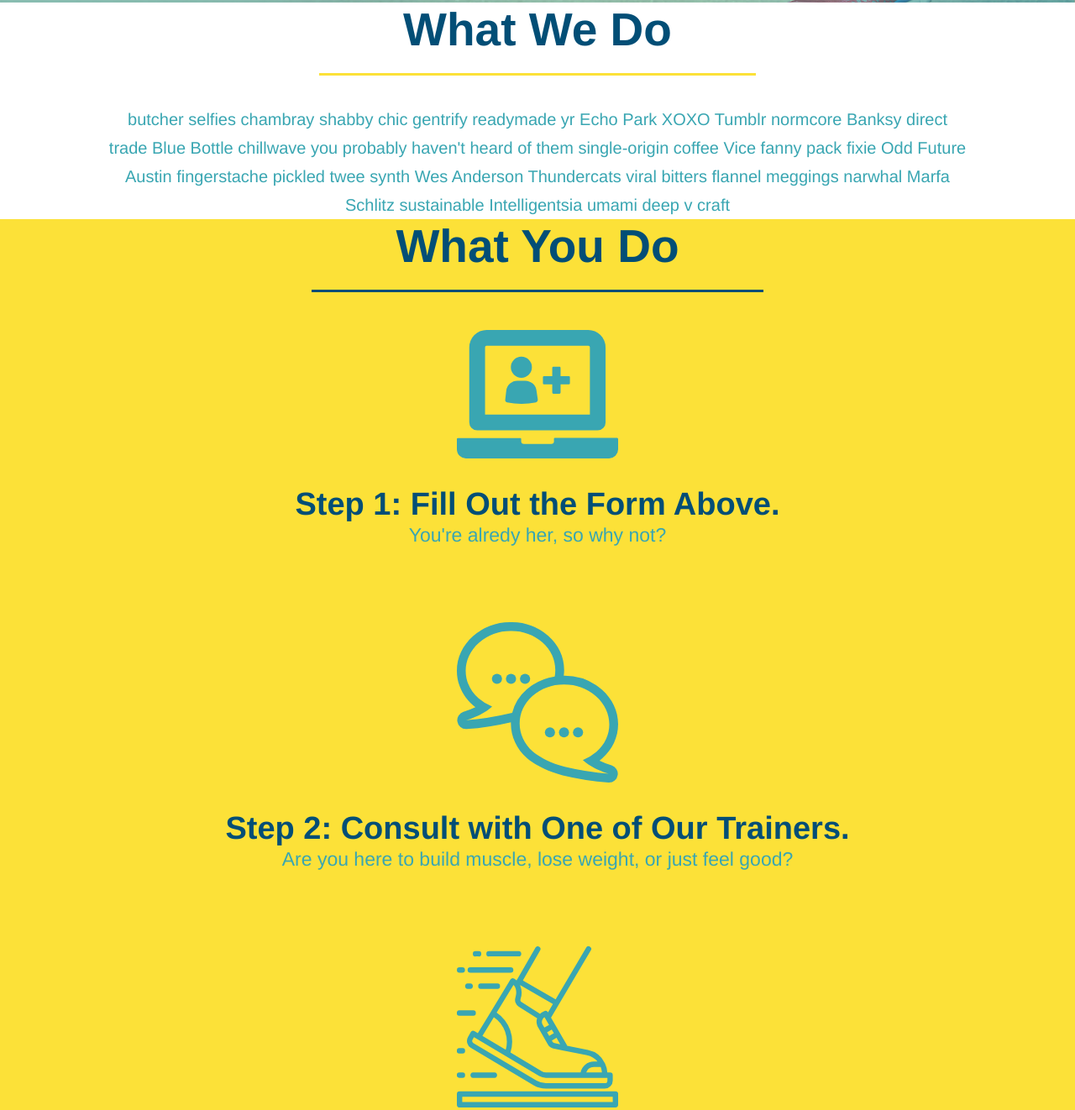
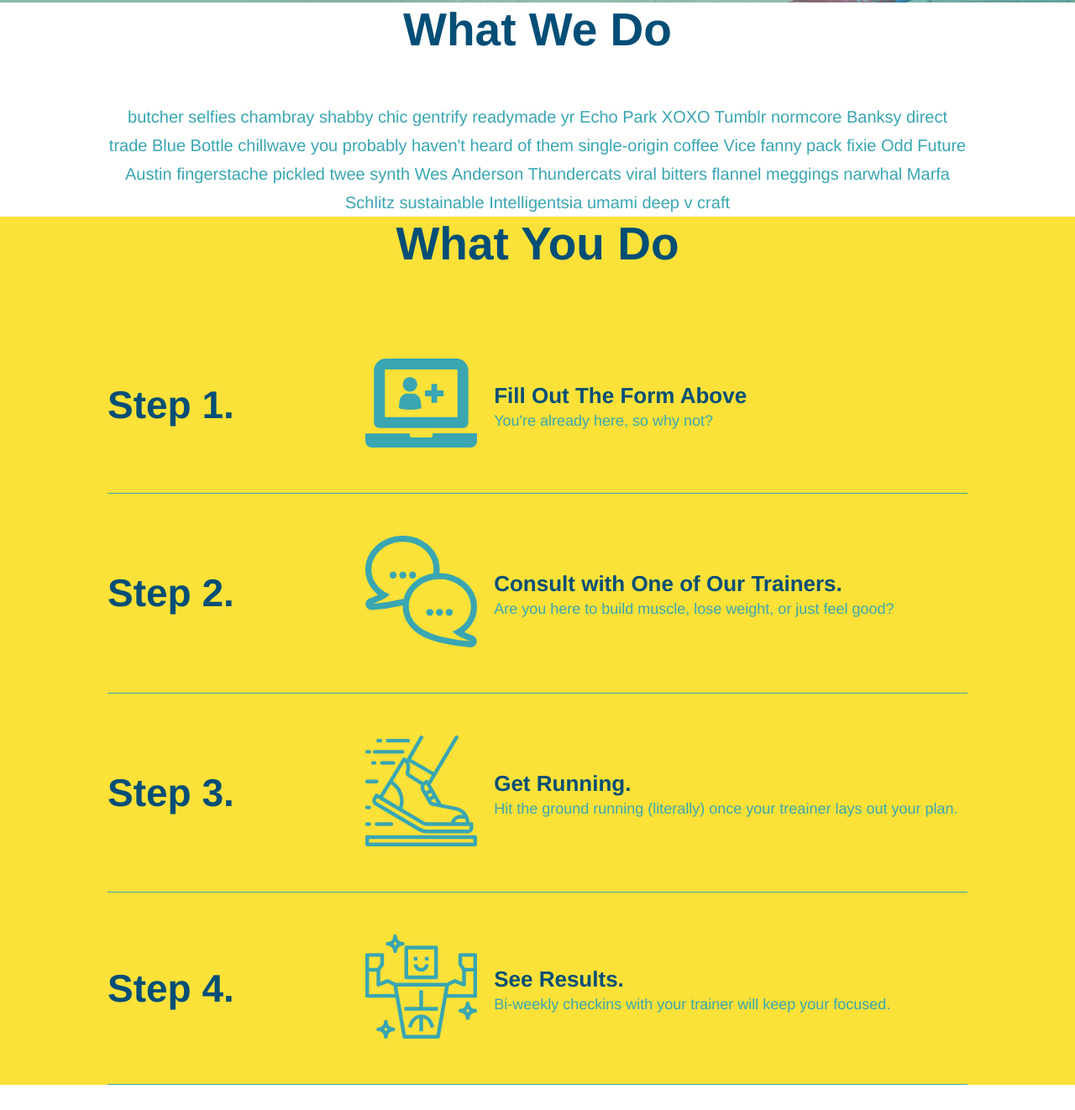
Before and after one commit to moniquemeas/RunBuddy1, a plain HTML site: page index.html in a window 1280 px wide. Shown: the part 456-1778 px from the top of the page at 84% size. Drawn offline with Linux system fonts and the light colour scheme.

Commit message:
add flexbox to the steps

```diff
--- a/assets/css/style.css
+++ b/assets/css/style.css
@@ -137,9 +137,7 @@ footer a {
 
 }
 /* Hero Styles End */
-.intro{
-    text-align: center;
-}
+
 .intro p{
     line-height: 1.7;
     color: #39a6b2;
@@ -147,18 +145,20 @@ footer a {
     font-size: 20px;
     /* add this alongside your other declaration */
     margin: 0 auto;
+    text-align: center;
 }
 .steps{
-    text-align: center;
+
     background: #fce138;
 }
 .section-title{
     font-size:  55px;
     color: #024e76;
-    margin-bottom: 35px;
-    padding: 0 100px 20px 100px;
-    display: inline-block;
-    border-bottom: 3px solid;
+    padding-bottom: 20px;
+    text-align: center;
+    margin: 0 auto 35px auto;
+    width: 50%
+
 }
 .primary-border{
     border-color: #fce138;
@@ -166,28 +166,52 @@ footer a {
 .secondary-boder{
     border-color: #39a6b2;
 }
-.steps div{
-    margin-bottom: 80px;
+
+
+
+
+.step h3{
+    color: #024e76;
+    font-size: 46px;
+    flex: 1 30%;
 }
-.steps img{
-    width: 15%;
-    margin: 10px 0;
+.step-text p {
+    color: #39a6b2;
+    font-size: 18px;
+}
+.step-text h4 {
+    font-size: 26px;
+    line-height: 1.5;
+    color: #024e76;
+}
+.step {
+    margin:50px auto;
+    padding-bottom: 50px;
+    width:80%;
+    border-bottom: 1px solid #39a6b2;
+    display: flex;
+    flex-wrap: wrap;
+    align-items: center;
+    justify-content: space-between;
+}
+.step-info {
+    flex: 2 70%;
+    display: flex;
+    flex-wrap: wrap;
+    align-items: center;
 
 }
-.steps h3{
-    color: #024e76;
-    font-size: 46px;
-    margin-top: 10px;
+.step-img{
+    flex: 1 12%;
+    margin-right: 20px;
 }
-.steps p{
-    color: #39a6b2;
-    font-size: 23px;
+
+.step-text {
+    flex: 12;
 }
-.steps span{
-    font-size: 38px;
-}
-.trainers{
-    text-align: center;
+
+.step-img img {
+    max-width: 100%;
 }
 .trainer{
     width: 900px;
@@ -226,7 +250,7 @@ footer a {
 }
 /* REACH OUT STYLES START */
 .contact {
-text-align: center;
+
 background: #024e76;
 }
 .contact h2{
@@ -257,3 +281,6 @@ background: #024e76;
     color: #fce138;
 }
 /* REACH OUT STYLES END */
+.flex-row {
+display: flex;
+}
--- a/index.html
+++ b/index.html
@@ -79,42 +79,77 @@
     <!--"what we do" section-->
 
     <section id="what-we-do" class="intro">
-        <h2 class="section-title primary-border"> What We Do</h2>
-        <p>
+        <div class="flex-row">
+            <h2 class="section-title primary-border">
+             What We Do
+            </h2>
+        </div>
+        <div class="flex-row">
+            <p>
             butcher selfies chambray shabby chic gentrify readymade yr Echo Park XOXO Tumblr normcore Banksy direct trade Blue Bottle chillwave you probably haven't heard of them single-origin coffee Vice fanny pack fixie Odd Future Austin fingerstache pickled twee synth Wes Anderson Thundercats viral bitters flannel meggings narwhal Marfa Schlitz sustainable Intelligentsia umami deep v craft
-        </p>
-        </p>
+             </p>
+        </div>
     </section>
 
     <!--"what we do: section"-->
     <section id="what-you-do" class="steps">
-        <h2 class="section-title secondary-border">What You Do</h2>
-        <div>
-            <!--inset this image element-->
-            <img src="./assets/images/step-1.svg" alt="" />
 
-            <h3><span>Step 1: Fill Out the Form Above.</span></h3>
-            <p> You're alredy her, so why not?</p>
+        <div class="flex-row">
+            <h2 class="section-title secondary-border">
+              What You Do
+            </h2>
+          </div>
+        <div class="step">
+            <h3>Step 1.</h3>
+            <div class="step-info">
+                <div class="step-img">
+                <img src="./assets/images/step-1.svg" alt="" />
+                </div>
+                <div class="step-text">
+                <h4>Fill Out The Form Above</h4>
+                <p>You're already here, so why not?</p>
+                </div>
+            </div>
         </div>
 
-        <div>
-            <img src="./assets/images/step-2.svg" alt="" />
-
-            <h3><span> Step 2: Consult with One of Our Trainers.</span></h3>
-            <p>Are you here to build muscle, lose weight, or just feel good?</p>
+        <div class="step">
+            <h3>Step 2.</h3>
+            <div class="step-info">
+                <div class="step-img">
+                    <img src="./assets/images/step-2.svg" alt="" />
+                </div>
+                <div class="step-text">
+                <h4>Consult with One of Our Trainers.</h4>
+                <p>Are you here to build muscle, lose weight, or just feel good?</p>
+                </div>
+            </div>
+        </div>
+        <div class="step">
+            <h3>Step 3.</h3>
+            <div class="step-info">
+                <div class="step-img">
+                    <img src="./assets/images/step-3.svg" alt="" />
+                </div>
+                <div class="step-text">
+                <h4>Get Running.</h4>
+                <p>Hit the ground running (literally) once your treainer lays out your plan.</p>
+                </div>
+            </div>
+        </div>
+        <div class="step">
+            <h3>Step 4.</h3>
+            <div class="step-info">
+                <div class="step-img">
+                    <img src="./assets/images/step-4.svg" alt="" />
+                </div>
+                <div class="step-text">
+                <h4>See Results.</h4>
+                <p>Bi-weekly checkins with your trainer will keep your focused.</p>
+                </div>
+            </div>
         </div>
 
-        <div>
-            <img src="./assets/images/step-3.svg" alt="" />
-            <h3><span>Step 3: Get Running.</span></h3>
-            <p> Hit the ground running (literally) once your treainer lays out your plan.</p>
-        </div>
 
-        <div>
-            <img src="./assets/images/step-4.svg" alt="" />
-            <h3><span>Step 4: See Results.</span></h3>
-            <p>Bi-weekly checkins with your trainer will keep your focused.</p>
-        </div>
 
     </section>
 
```
